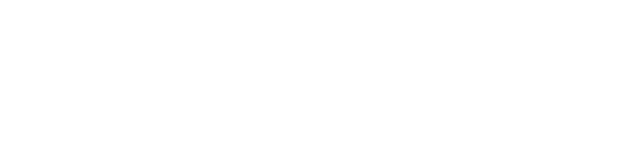
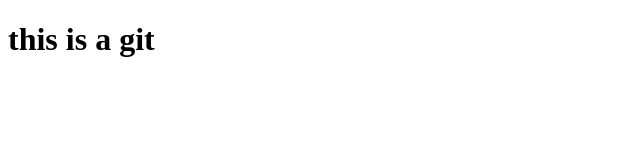
Before and after one commit to agaud04/StockMaket, a plain HTML site: page index.html in a window 1280 px wide. Shown: the whole page, without its empty margins (0-640 px from the left). Drawn offline with Linux system fonts and the light colour scheme.

Commit message:
index update

```diff
--- a/index.html
+++ b/index.html
@@ -1,11 +1,14 @@
 <!DOCTYPE html>
 <html lang="en">
+
 <head>
     <meta charset="UTF-8">
     <meta name="viewport" content="width=device-width, initial-scale=1.0">
     <title>Document</title>
 </head>
+
 <body>
+    <h1>this is a git </h1>
+</body>
 
-</body>
 </html>
```
